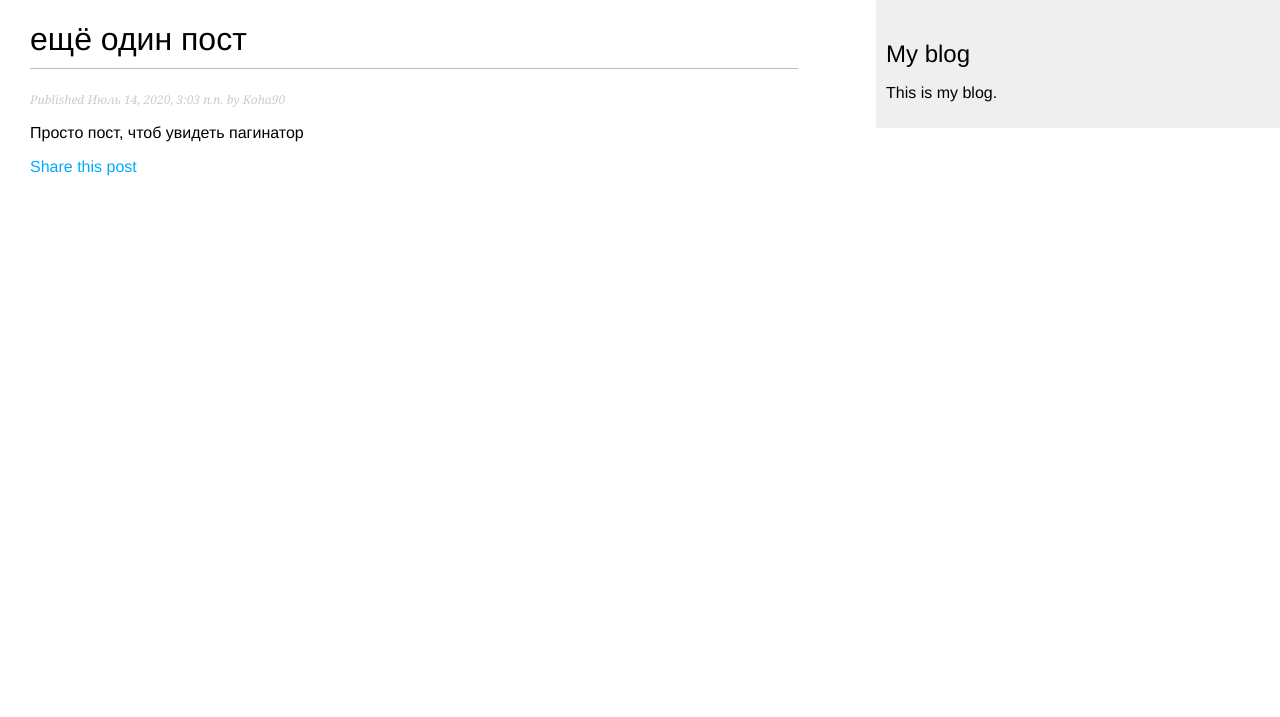
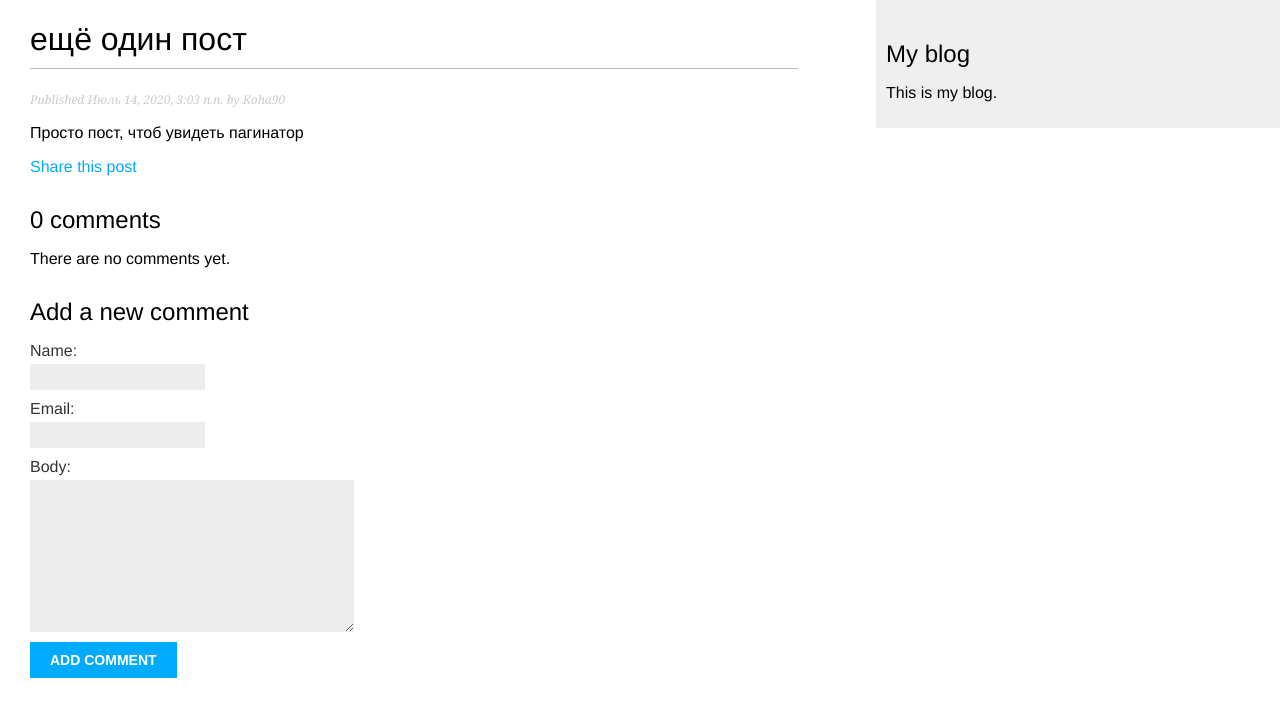
Before and after one commit to Koha90/mysite, a Django app: a page that uses blog/templates/blog/post/detail.html in a window 1280 px wide. Shown: the top 717 px of the page. Run offline with Django 3.2, Linux system fonts and the light colour scheme; data comes from the database, SQL or seed files in the repository; both versions use the stored data as it was after the commit.

Commit message:
Created form and handler for commit comments

```diff
--- a/blog/templates/blog/post/detail.html
+++ b/blog/templates/blog/post/detail.html
@@ -13,4 +13,33 @@
             Share this post
         </a>
     </p>
+
+    {% with comments.count as total_comments %}
+        <h2>
+            {{ total_comments }} comment{{ total_comments|pluralize }}
+        </h2>
+    {% endwith %}
+
+    {% for comment in comments %}
+        <div class="comment">
+            <p class="info">
+                Comment {{ forloop.counter }} by {{ comment.name }} {{ comment.created }}
+            </p>
+            {{ comment.body|linebreaks }}
+        </div>
+    {% empty %}
+        <p>There are no comments yet.</p>
+    {% endfor %}
+
+    {% if new_comment %}
+        <h2>Your comment has been added</h2>
+    {% else %}
+        <h2>Add a new comment</h2>
+        <form method="post">
+            {{ comment_form.as_p }}
+            {% csrf_token %}
+            <p><input type="submit" value="Add comment"></p>
+        </form>
+    {% endif %}
+
 {% endblock %}
--- a/blog/views.py
+++ b/blog/views.py
@@ -2,8 +2,8 @@ from django.shortcuts import render, get_object_or_404
 from django.core.paginator import Paginator, EmptyPage, PageNotAnInteger
 from django.core.mail import send_mail
 from django.views.generic import ListView
-from .models import Post
-from .forms import EmailPostForm
+from .models import Post, Comment
+from .forms import EmailPostForm, CommentForm
 
 
 def post_list(request):
@@ -25,11 +25,35 @@ def post_list(request):
 
 
 def post_detail(request, year, month, day, post):
-    post = get_object_or_404(Post, slug=post, status='published', publish__year=year, publish__month=month,
+    post = get_object_or_404(Post, slug=post,
+                             status='published',
+                             publish__year=year,
+                             publish__month=month,
                              publish__day=day)
+
+    # Список активных комментариев для поста.
+    comments = post.comments.filter(active=True)
+
+    new_comment = None
+
+    if request.method == 'POST':
+        # Комментарий был отправлен.
+        comment_form = CommentForm(data=request.POST)
+        if comment_form.is_valid():
+            # Создать объект Comment, но в базу не сохранять.
+            new_comment = comment_form.save(commit=False)
+            # Назначить пост комментарию.
+            new_comment.post = post
+            # Сохранить комментарий в базу данных.
+            new_comment.save()
+    else:
+        comment_form = CommentForm()
     return render(request,
                   'blog/post/detail.html',
-                  {'post': post})
+                  {'post': post,
+                   'comments': comments,
+                   'new_comment': new_comment,
+                   'comment_form': comment_form})
 
 
 class PostListView(ListView):
```
Also changed, not shown: db.sqlite3.
